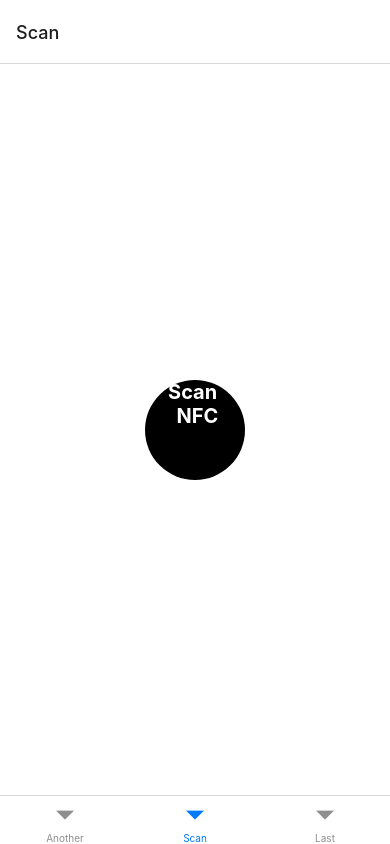
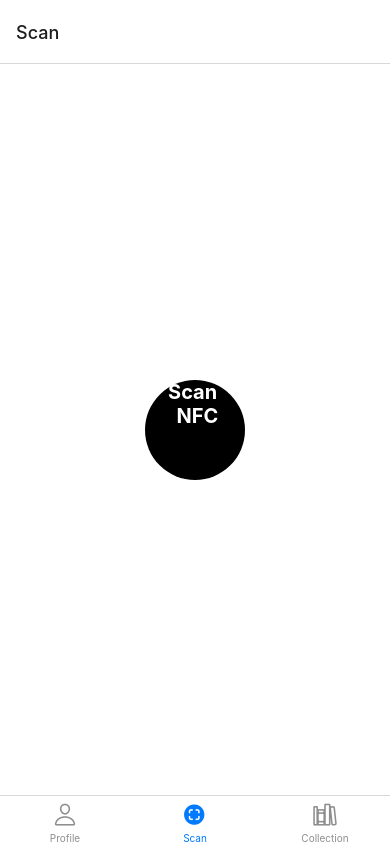
Before and after one commit to krakenheim/musNFC, a React Native app: screen / in a window 390 px wide. Built offline with nearby package versions, Linux system fonts and the light colour scheme.

Commit message:
tab nav with icons added.

```diff
--- a/App.tsx
+++ b/App.tsx
@@ -8,20 +8,53 @@ import { NavigationContainer } from "@react-navigation/native";
 import { createNativeStackNavigator } from "@react-navigation/native-stack";
 // npm install @react-navigation/bottom-tabs
 import { createBottomTabNavigator } from "@react-navigation/bottom-tabs";
+import Ionicons from "react-native-vector-icons/Ionicons";
 
+// * Screens
 import ScanScreen from "./components/screens/ScanScreen";
-import AnotherScreen from "./components/screens/AnotherScreen";
-import LastScreen from "./components/screens/LastScreen";
+import ProfileScreen from "./components/screens/ProfileScreen";
+import CollectionScreen from "./components/screens/CollectionScreen";
+
+// *  Screen Names
+const NfcName = "Scan";
+const CollectionName = "Collection";
+const ProfileName = "Profile";
+
+// ! icon names scan-circle, library, persons
 
 const Tab = createBottomTabNavigator();
 
 export default function App() {
   return (
     <NavigationContainer>
-      <Tab.Navigator initialRouteName="Scan">
-        <Tab.Screen name="Another" component={AnotherScreen}/>
-        <Tab.Screen name="Scan" component={ScanScreen} />
-        <Tab.Screen name="Last" component={LastScreen}/>
+      <Tab.Navigator
+        initialRouteName={NfcName}
+        screenOptions={({ route }) => ({
+          tabBarIcon: ({ focused, color, size }) => {
+            let iconName;
+            let rn = route.name;
+
+            if (rn === NfcName) {
+              iconName = focused ? "scan-circle" : "scan-circle-outline";
+            } else if (rn === CollectionName) {
+              iconName = focused ? "library" : "library-outline";
+            } else if (rn === ProfileName) {
+              iconName = focused ? "person" : "person-outline";
+            }
+
+            return <Ionicons name={iconName} size={size} color={color} />;
+          },
+
+          activeTintColor: "blue",
+          inactiveTintColor: "grey",
+          labelStyle: { paddingBottom: 10, fontSize: 10 },
+          style: { padding: 10, height: 70 },
+        })}
+      >
+        <Tab.Screen name={ProfileName} component={ProfileScreen} />
+        <Tab.Screen name={NfcName} component={ScanScreen} />
+        <Tab.Screen name={CollectionName} component={CollectionScreen} />
+
       </Tab.Navigator>
       <StatusBar style="auto" />
     </NavigationContainer>
--- a/components/screens/AnotherScreen.tsx
+++ /dev/null
@@ -1,18 +0,0 @@
-import { StyleSheet, Text, View } from 'react-native'
-import React from 'react'
-
-export default function AnotherScreen() {
-  return (
-    <View style={styles.container}>
-      <Text>AnotherScreen</Text>
-    </View>
-  )
-}
-
-const styles = StyleSheet.create({
-    container: {
-        flex: 1,
-        alignItems: "center",
-        justifyContent: "center",
-    },
-})
--- a/components/screens/LastScreen.tsx
+++ b/components/screens/CollectionScreen.tsx
@@ -1,17 +1,18 @@
-import { StyleSheet, Text, View } from 'react-native'
-import React from 'react'
+import { StyleSheet, Text, View } from "react-native";
+import React from "react";
 
-export default function LastScreen() {
+export default function CollectionScreen(navigation) {
   return (
     <View style={styles.container}>
       <Text>LastScreen</Text>
     </View>
-  )
+  );
 }
 
 const styles = StyleSheet.create({
   container: {
     flex: 1,
+    backgroundColor: "#fff",
     alignItems: "center",
     justifyContent: "center",
   },
--- /dev/null
+++ b/components/screens/ProfileScreen.tsx
@@ -0,0 +1,19 @@
+import { StyleSheet, Text, View } from "react-native";
+import React from "react";
+
+export default function ProfileScreen(navigation) {
+  return (
+    <View style={styles.container}>
+      <Text style={{fontWeight: "bold"}}>Profile</Text>
+    </View>
+  );
+}
+
+const styles = StyleSheet.create({
+  container: {
+    flex: 1,
+    backgroundColor: "#fff",
+    alignItems: "center",
+    justifyContent: "center",
+  },
+});
--- a/package.json
+++ b/package.json
@@ -20,6 +20,7 @@
     "react-native-reanimated": "~2.12.0",
     "react-native-safe-area-context": "4.4.1",
     "react-native-screens": "~3.18.0",
+    "react-native-vector-icons": "^9.2.0",
     "react-native-web": "~0.18.9"
   },
   "devDependencies": {
```
Also changed, not shown: 1 other file (tests, documents, lock files or other folders).
